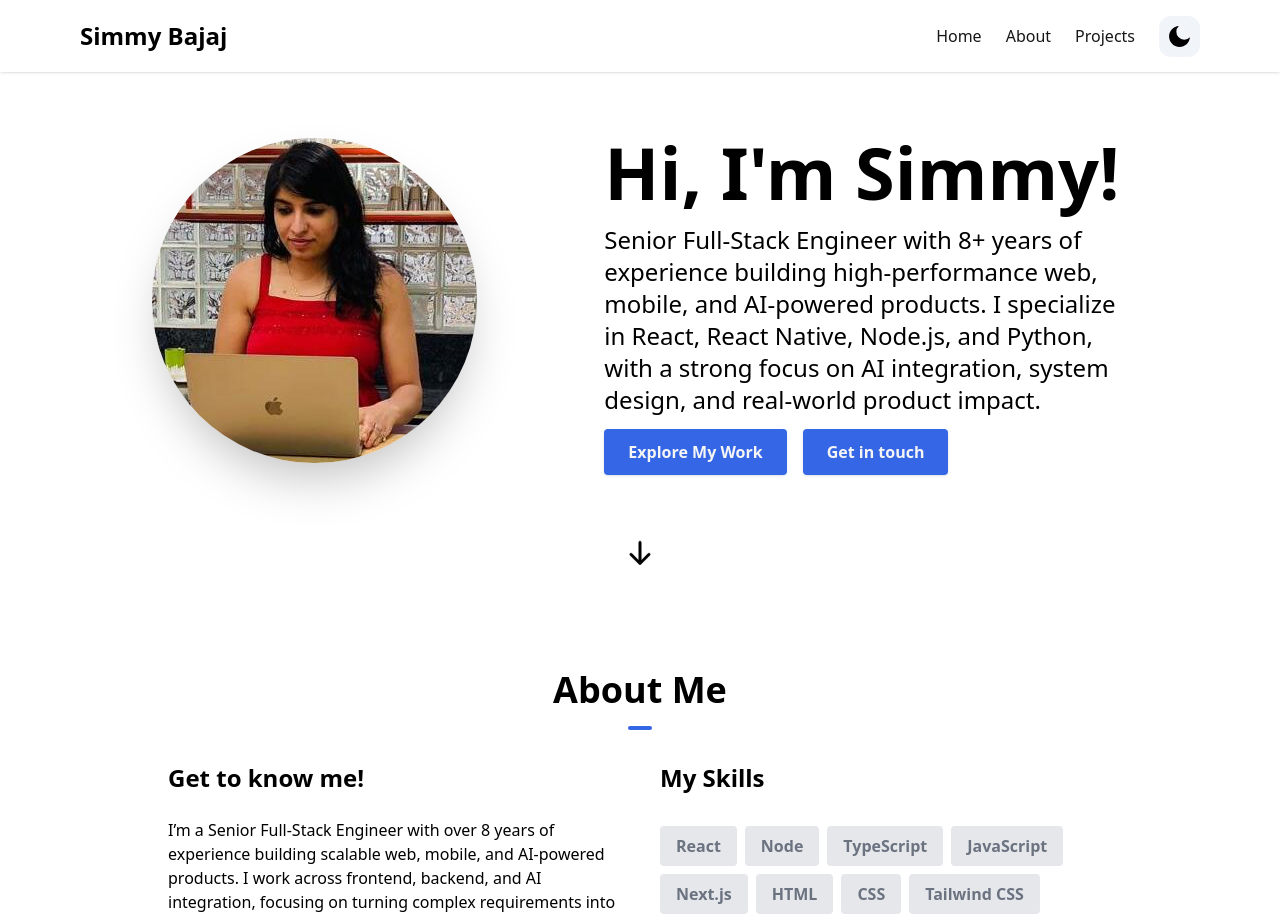
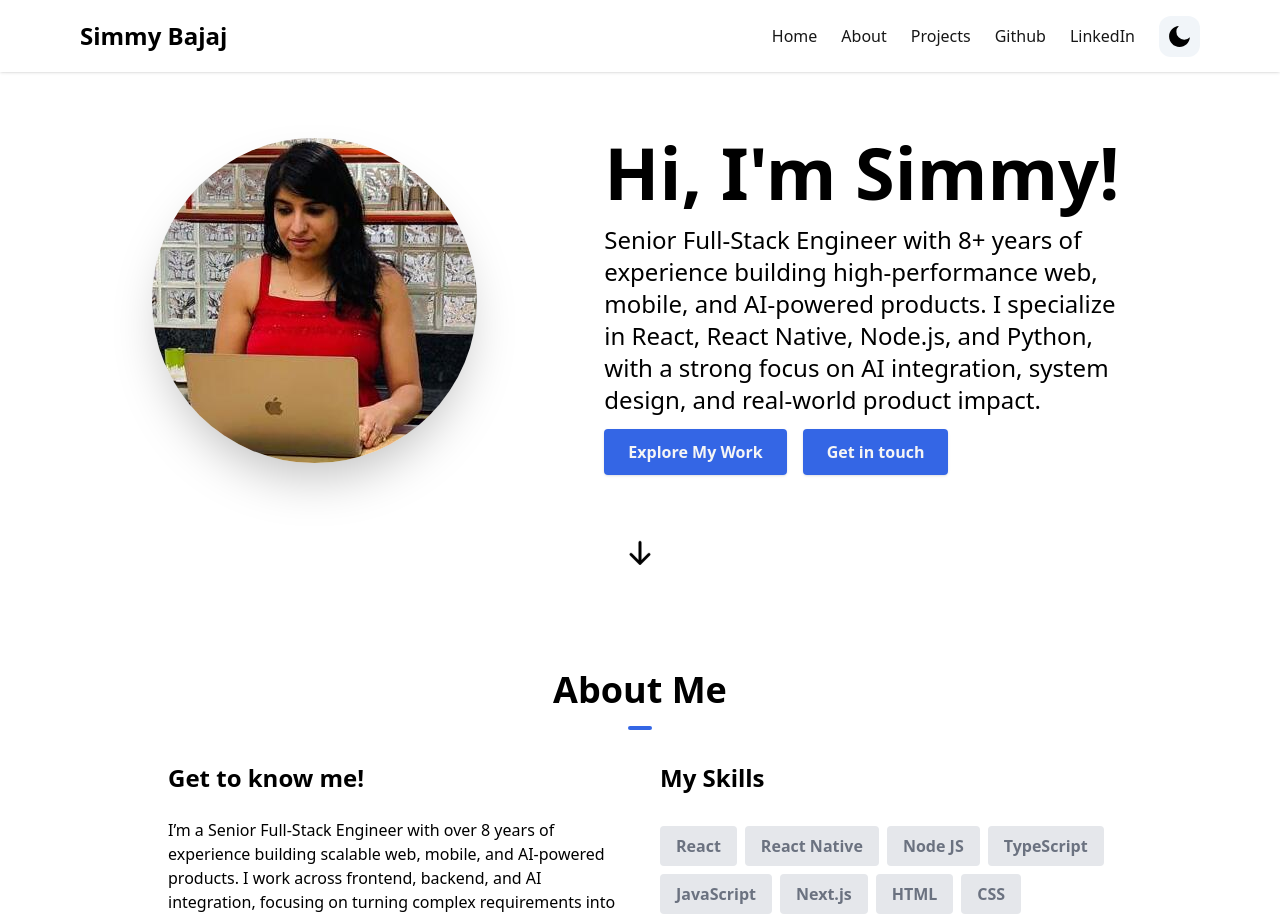
Before and after one commit to Smritibajaj/portfolio-next-js, a Next.js app: page / in a window 1280 px wide. Shown: the top 918 px of the page. Built offline with nearby package versions, Linux system fonts and the light colour scheme.

Commit message:
added products

```diff
--- a/components/AboutSection.tsx
+++ b/components/AboutSection.tsx
@@ -3,7 +3,8 @@ import Image from "next/image";
 
 const skills = [
   { skill: "React" },
-  { skill: "Node" },
+  { skill: "React Native" },
+  { skill: "Node JS" },
   { skill: "TypeScript" },
   { skill: "JavaScript" },
   { skill: "Next.js" },
@@ -15,6 +16,11 @@ const skills = [
   { skill: "Docker" },
   { skill: "Git" },
   { skill: "GitHub" },
+  { skill: "Python" },
+  { skill: "SQL" },
+  { skill: "NoSQL" },
+  { skill: "AI Integration" },
+
 ];
 
 const AboutSection = () => {
--- a/components/Navbar.tsx
+++ b/components/Navbar.tsx
@@ -26,7 +26,16 @@ const NAV_ITEMS: Array<NavItem> = [
     page: "projects",
   },
 ];
-
+const OTHER_NAV_ITEMS: Array<NavItem> = [
+  {
+    label: "Github",
+    page: "https://github.com/Smritibajaj",
+  },
+  {
+    label: "LinkedIn",
+    page: "https://www.linkedin.com/in/simmybajaj",
+  }
+];
 export default function Navbar() {
   const { systemTheme, theme, setTheme } = useTheme();
   const currentTheme = theme === "system" ? systemTheme : theme;
@@ -79,6 +88,22 @@ export default function Navbar() {
                   </Link>
                 );
               })}
+              {OTHER_NAV_ITEMS.map((item, idx) => {
+                return (
+                  <a
+                    key={idx}
+                    href={item.page}
+                    className={
+                      "block lg:inline-block text-neutral-900  hover:text-neutral-500 dark:text-neutral-100"
+                    }
+                    target="_blank"
+                    rel="noreferrer"
+                    onClick={() => setNavbar(!navbar)}
+                  >
+                    {item.label}
+                  </a>
+                );
+              })}
               {currentTheme === "dark" ? (
                 <button
                   onClick={() => setTheme("light")}
--- a/components/ProjectsSection.tsx
+++ b/components/ProjectsSection.tsx
@@ -65,11 +65,28 @@ const projects = [
     ],
   },
   {
-    name: "UMANG",
+    name: "Invesco Fixed Income",
+    description: "For invesco create a fixed income porfolio management tool.",
+    image: "/invesco.png",
+    // github: "https://github.com/grorapid/indiehustle-frontend.git",
+    //link: "https://www.transportganj.com/",
+    technology: [
+      "React JS",
+      "Redux",
+      "React Testing Library",
+      "Node JS",
+      "Fast API",
+      "Typescript"
+    ],
+  },
+  {
+    name: "SHL",
     description:
-      "UMANG provides a single platform for all Indian Citizens to access pan India e-Gov services ranging from Central to Local Government bodies.",
-    image: "/Umang.png",
-    technology: ["Angular JS", "HTML", "CSS"],
+      "Evaluate candidate fit, readiness, and potential with an unmatched portfolio of personality tests, skills assessments, and job simulations.",
+    image: "/shl.png",
+    // github: "https://github.com/Smritibajaj",
+    //link: "https://www.grorapid.com/",
+    technology: ["React JS", "Redux", "React Testing Library", "Typescript"],
   },
   {
     name: "People Management SAAS",
@@ -81,6 +98,14 @@ const projects = [
     technology: ["React JS", "Redux", "React Testing Library", "Typescript"],
   },
   {
+    name: "UMANG",
+    description:
+      "UMANG provides a single platform for all Indian Citizens to access pan India e-Gov services ranging from Central to Local Government bodies.",
+    image: "/Umang.png",
+    technology: ["Angular JS", "HTML", "CSS"],
+  },
+
+  {
     name: "Grorapid",
     description:
       "Execute ready made growth recipes for your business to get more customers, grow your audience and engage using the best email marketing platform. Clean and Validate your email lists in bulk to increase deliverability and get maximum conversions on your cold campaigns",
@@ -89,15 +114,7 @@ const projects = [
     link: "https://www.grorapid.com/",
     technology: ["React JS", "Redux", "React Testing Library", "Typescript"],
   },
-  {
-    name: "SHL",
-    description:
-      "Evaluate candidate fit, readiness, and potential with an unmatched portfolio of personality tests, skills assessments, and job simulations.",
-    image: "/shl.png",
-    // github: "https://github.com/Smritibajaj",
-    //link: "https://www.grorapid.com/",
-    technology: ["React JS", "Redux", "React Testing Library", "Typescript"],
-  },
+
   {
     name: "Rehustle",
     description:
@@ -112,38 +129,6 @@ const projects = [
       "Node JS",
       "Express",
       "Mongo DB",
-      "Typescript"
-    ],
-  },
-  {
-    name: "TransportGanj",
-    description:
-      "TransportGanj is leading and most trusted logistics & truck transportation services provider company in Gujarat, India.",
-    image: "/transportganj.png",
-    // github: "https://github.com/grorapid/indiehustle-frontend.git",
-    link: "https://www.transportganj.com/",
-    technology: [
-      "React JS",
-      "Redux",
-      "React Testing Library",
-      "Node JS",
-      "Express",
-      "Postgres",
-      "Typescript"
-    ],
-  },
-  {
-    name: "Invesco Fixed Income",
-    description: "For invesco create a fixed income porfolio management tool.",
-    image: "/invesco.png",
-    // github: "https://github.com/grorapid/indiehustle-frontend.git",
-    //link: "https://www.transportganj.com/",
-    technology: [
-      "React JS",
-      "Redux",
-      "React Testing Library",
-      "Node JS",
-      "Fast API",
       "Typescript"
     ],
   },
```
